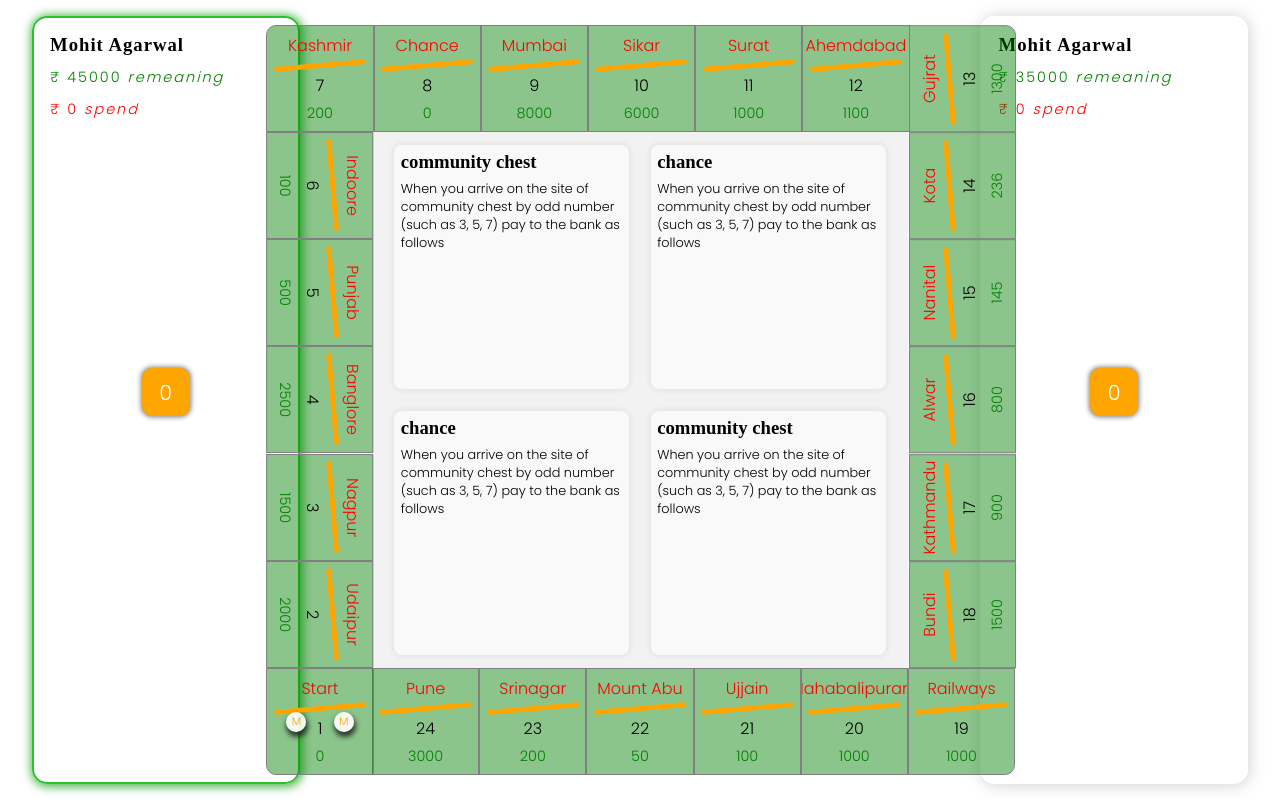
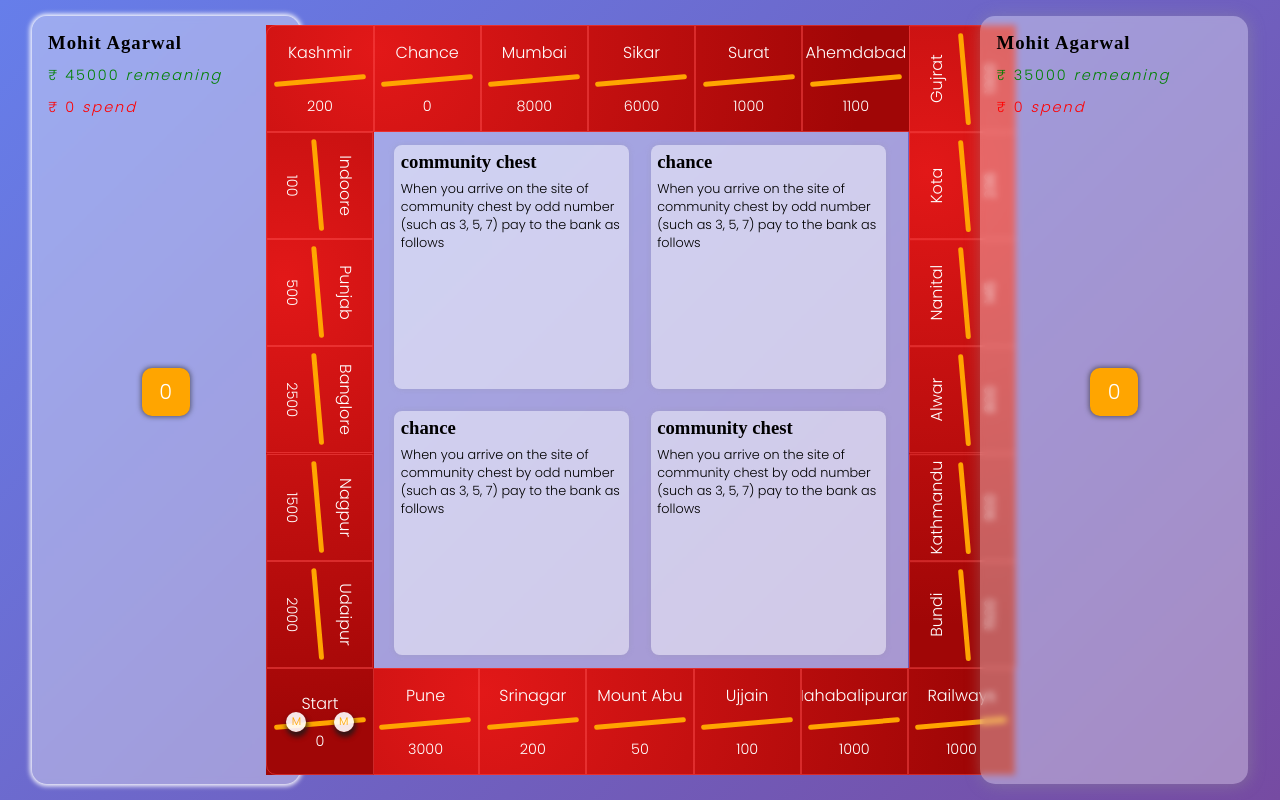
Before and after one commit to 25mohit/business-game, a React (Create React App) app: page / in a window 1280 px wide. Built offline with nearby package versions, Linux system fonts and the light colour scheme; a web font is replaced by a local one.

Commit message:
Complete UI Improved

```diff
--- a/src/Style.css
+++ b/src/Style.css
@@ -5,15 +5,22 @@
     width: 100%;
     height: 100%;
     padding: 0 2rem;
+    position: relative;
+    background-image: linear-gradient(135deg, #667eea 0%, #764ba2 100%);
+    /* background-image: linear-gradient(120deg, #f6d365 0%, #fda085 100%); */
 }
 .main-game-board{
-    background-color: rgba(237, 237, 237, 0.734);
     height: 67vh;
+    background-color: rgba(255, 255, 255, 0.384);
+    backdrop-filter: blur(3px);
     aspect-ratio: 1/1;
     position: relative;
 }
 .main-game-board .block-row{
     position: absolute;
+    background-image: radial-gradient( circle farthest-corner at 17.1% 22.8%,  rgba(226,24,24,1) 0%, rgba(160,6,6,1) 90% );
+    /* background-image: radial-gradient( circle farthest-corner at 10% 20%,  rgba(249,232,51,1) 0%, rgba(250,196,59,1) 100.2% ); */
+    backdrop-filter: blur(3px);
 }
 .main-game-board .block-row.top{
     top: -13.4vh;
@@ -52,13 +59,15 @@
     overflow: hidden;
 }
 .game-board-block{
-    background-color: rgba(0, 128, 0, 0.453);
+    /* background-color: rgba(0, 128, 0, 0.453); */
     height: 13.4vh;
-    border: 1px solid gray;
+    border: 0.001rem solid rgba(255, 79, 79, 0.466);
     aspect-ratio: 1/1;
     padding: 0.4rem;
     overflow: hidden;
+
 }
+
 
 .piece{
     position: absolute;
@@ -125,7 +134,7 @@
     flex-direction: column;
     align-items: center;
     justify-content: center;
-    gap: 0.3rem;
+    gap: 0.8rem;
 }
 .game-board-block.start{
     display: flex;
@@ -136,10 +145,10 @@
     gap: 0.3rem;
 }
 .city-name{
-    color: red;
+    color: white;
 }
 .ticket-price{
-    color: green;
+    color: white;
     font-size: 0.9rem;
 }
 .bar{
@@ -179,12 +188,17 @@
     width: 22%;
     height: 96%;
     box-shadow: 1px 1px 15px 1px rgba(150,150,150,0.4);
-    border: 2px solid white;
+    /* border: 2px solid transparent; */
+    background-color: rgba(255, 255, 255, 0.352);
+    backdrop-filter: blur(3px);
     justify-content: space-between;
 }
 .player-stats-container.active-player{
-    border: 2px solid rgb(45, 192, 45);
-    box-shadow: 1px 1px 10px 2px rgba(7, 152, 7, 0.718);
+
+    /* border: 2px solid rgb(45, 192, 45); */
+    /* background-image: radial-gradient( circle 763px at 18.3% 24.1%,  rgba(255,249,137,1) 7.4%, rgba(226,183,40,1) 58.3% );
+    background-image: radial-gradient( circle farthest-corner at 10% 20%,  rgba(249,232,51,1) 0%, rgba(250,196,59,1) 100.2% ); */
+    box-shadow: 0px 0px 5px 2px white ;
 }
 .dice-container{
     margin-bottom: 30%;
--- a/src/components/Utils/GameBoardBlock/GameBoardBlock.jsx
+++ b/src/components/Utils/GameBoardBlock/GameBoardBlock.jsx
@@ -7,7 +7,7 @@ const GameBoardBlock = ({ ticket, playerPositions, index }) => {
     <div className={`game-board-block ${ticket?.blockType}`}>
       <p className='city-name'>{ticket?.cityName}</p>
       <div className="bar" />
-      {ticket?.index}
+      {/* {ticket?.index} */}
       <p className="ticket-price">{ticket?.ticketPrice}</p>
       <div className={`players-piece ${GetPlayerPosition(ticket.index, playerPositions)}`}>
         { ticket.index === playerPositions?.player1 &&<PlayerPiece /> }
```
Also changed, not shown: public/Assets/Images/boardBG.png (added).
